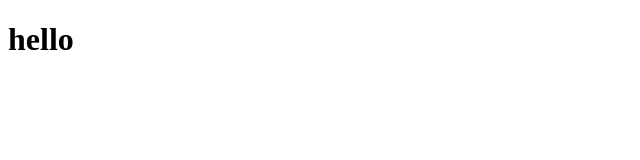
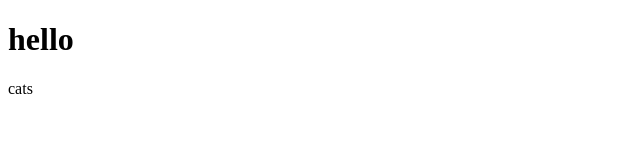
Before and after one commit to linnamuth/linna_test, a plain HTML site: page index.html in a window 1280 px wide. Shown: the full height of the page, 0-640 px from the left. Drawn offline with Linux system fonts and the light colour scheme.

Commit message:
add index file

```diff
--- a/index.html
+++ b/index.html
@@ -8,6 +8,6 @@
 </head>
 <body>
     <h1>hello</h1>
-
+    <p>cats</p>
 </body>
 </html>
```
